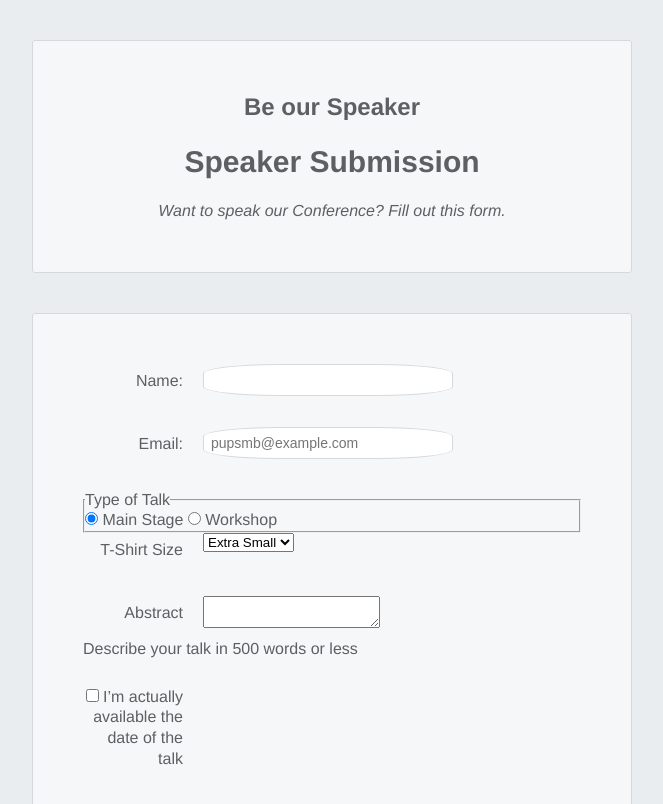
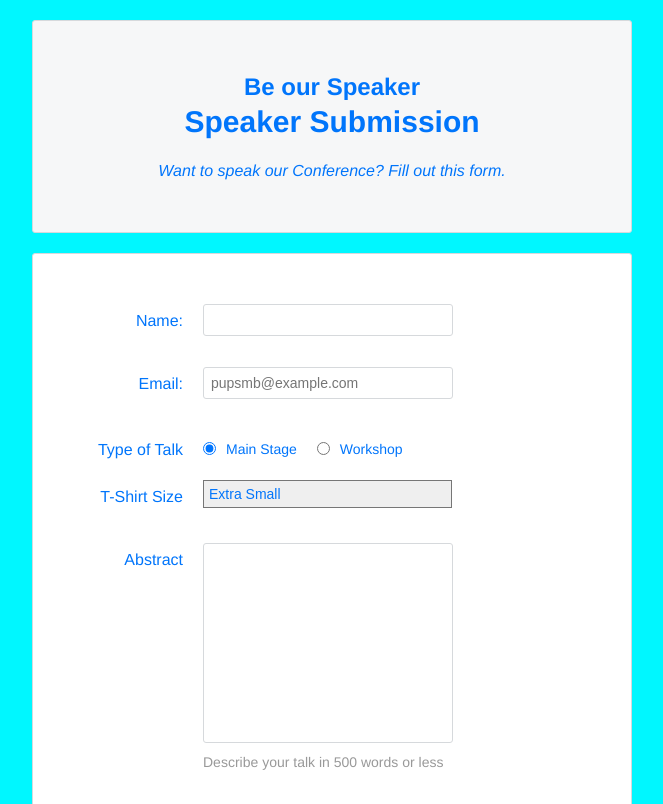
Before and after one commit to muynamarkandrei/MUYNA_HTML_FORMS, a plain HTML site: page speaker-submission.html in a window 1280 px wide. Shown: the top 804 px of the page, without its empty margins (308-971 px from the left). Drawn offline with Linux system fonts and the light colour scheme.

Commit message:
Update styles.css

```diff
--- a/styles.css
+++ b/styles.css
@@ -1,11 +1,16 @@
-*{
+*
+{
   margin: 0;
   padding: 0;
   box-sizing: border-box;
+  color: rgb(0, 117, 251);
 }
-body{
-    color: #5d6063;
-    background-color: #eaedf0;
+
+
+body
+{
+  color: #5D6063;
+  background-color: rgb(0, 247, 255);
   font-family: "Helvetica", "Arial", sans-serif;
   font-size: 16px;
   line-height: 1.3;
@@ -15,42 +20,37 @@ body{
   align-items: center;
 }
 
-img {
-    height: 400px;
-    border-radius: 50%;
-    box-shadow: 10px 10px 50px  #000000;
-}
-
-.speaker-form-header{
+.speaker-form-header
+{
   text-align: center;
-    background-color: #f6f7f8;
-    border: 1px solid #d6d9dc;
+  background-color: #F6F7F8;
+  border: 1px solid #D6D9DC;
   border-radius: 3px;
 
   width: 80%;
-    margin: 40px 0;
+  margin: 20px 0;
   padding: 50px;
 }
 
-h1{
+.speaker-form-header h1
+{
   font-size: 30px;
   margin-bottom: 20px;
-    margin-top: 20px;
 }
 
-.speaker-form {
-    background-color: #f6f7f8;
-    border: 1px solid #d6d9dc;
+.speaker-form
+{
+  background-color: white;
+  border: 1px solid #D6D9DC;
   border-radius: 3px;
 
   width: 80%;
-    height: 1000px;
   padding: 50px;
   margin: 0 0 40px 0;
 }
 
-
-.form-row {
+.form-row
+{
   margin-bottom: 40px;
   display: flex;
   justify-content: flex-start;
@@ -58,31 +58,81 @@ h1{
   flex-wrap: wrap;
 }
 
-.form-row input[type='text'], .form-row input[type='email'] {
-    background-color: #ffffff;
-    border: 1px solid #d6d9dc;
-    border-radius: 30%;
+.form-row input[type = 'text'],
+.form-row input[type = 'email']
+{
+  background-color: #FFFFFF;
+  border: 1px solid #D6D9DC;
+  border-radius: 3px;
   width: 100%;
   padding: 7px;
   font-size: 14px;
 }
 
-
-.form-row label {
+.form-row label
+{
   margin-bottom: 15px;
 }
 
-@media screen and (min-width: 700px) {
-    .speaker-form, .speaker-form-header {
+.form-row input[type = 'text']:invalid,
+.form-row input[type = 'email']:invalid
+{
+  border: 1px solid #D55C5F;
+  color: #D55C5F;
+  box-shadow: none;
+}
+
+.legacy-form-row
+{
+  border: none;
+  margin-bottom: 40px;
+  margin-top: 30px;
+}
+
+.legacy-form-row legend
+{
+  margin-bottom: 10px;
+}
+
+.legacy-form-row .radio-label
+{
+  display: block;
+  font-size: 14px;
+  padding: 0 20px 0  10px;
+}
+
+.legacy-form-row input[type = 'radio']
+{
+  margin-top: 2px;
+
+}
+
+.legacy-form-row .radio-label,
+.legacy-form-row input[type = 'radio']
+{
+  float: left;
+}
+
+
+
+@media only screen and (min-width: 700px)
+{
+  .speaker-form-header,
+  .speaker-form
+  {
     width: 600px;
   }
-    .form-row {
+  .form-row{
     flex-direction: row;
-        align-items: flex-start;
+    align-items: flex-start; /* to avoid stretching */
     margin-bottom: 20px;
     height: initial;
   }
-    .form-row input[type='text'], .form-row input[type='email'] {
+  .form-row input[type = 'text'],
+  .form-row input[type = 'email'],
+  .form-row select,
+  .form-row textarea
+  {
     width: 250px;
     height: initial;
   }
@@ -92,11 +142,43 @@ h1{
     margin-top: 7px;
     padding-right: 20px;
   }
+  .legacy-form-row {
+    margin-bottom: 10px;
+  }
+  .legacy-form-row legend{
+    width: 120px;
+    text-align: right;
+    align-items: flex-start;
+    padding-right: 20px;
+
+  }
+  .legacy-form-row legend {
+    float: left;
+  }
+  .form-row .instructions {
+    margin-left: 120px;
+  }
+  .form-row .checkbox-label {     margin-left: 120px;
+    width: auto;
   }
 
-.form-row input[type='text']:invalid,
-.form-row input[type='email']:invalid{
-    border: 1px solid #d55c5f;
-    color: #d55c5f;
-    box-shadow: none;
 }
+.form-row select {   width: 50%;
+  padding: 5px;
+  font-size: 14px;
+  -webkit-appearance: none;
+}
+.form-row textarea {
+  font-family: "Helvetica", "Arial", sans-serif;   font-size: 14px;
+
+  border: 1px solid #D6D9DC;
+  border-radius: 3px;
+
+  min-height: 200px;   margin-bottom: 10px;   padding: 7px;   resize: none;
+}
+
+.form-row .instructions {   color: #999999;   font-size: 14px;   margin-bottom: 30px;
+}
+.form-row .checkbox-label {
+  margin-bottom: 0;
+}
```
Lines whose indentation alone changed are shown as unchanged.
